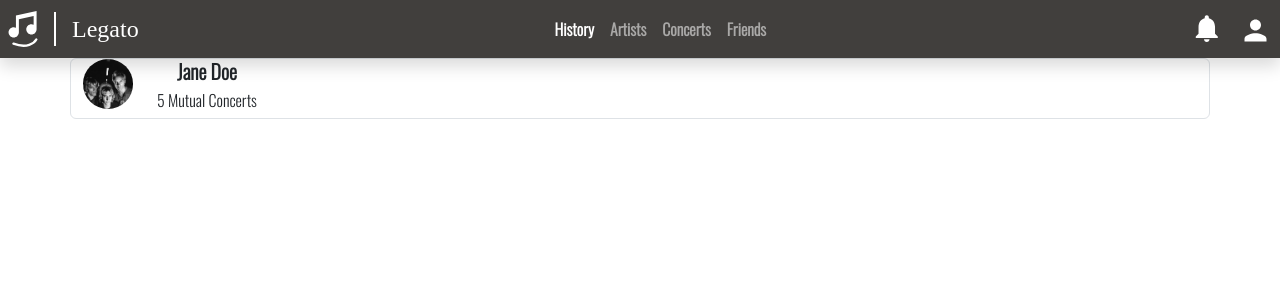
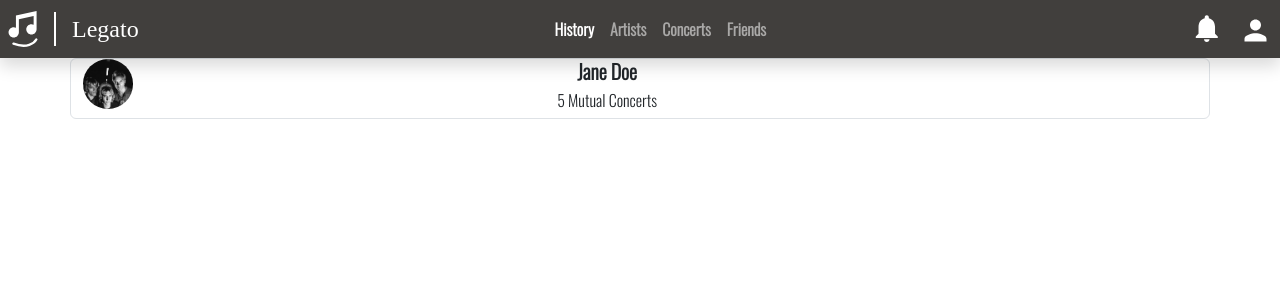
Before and after one commit to SDSC-Cali-Coders/Legato, a React (Create React App) app in the folder frontend/: page / in a window 1280 px wide. Shown: the top 300 px of the page. Built offline with nearby package versions, Linux system fonts and the light colour scheme; a web font is replaced by a local one.

Commit message:
modified:   frontend/src/components/listeningHistory/UserCard.jsx

```diff
--- a/frontend/src/components/listeningHistory/UserCard.jsx
+++ b/frontend/src/components/listeningHistory/UserCard.jsx
@@ -5,7 +5,7 @@ const UserCard = (props) => {
     return (
         <div className="container Oswald_regular border rounded">
             <div className="row justify-content-start">
-                <div className="col-auto text-center">
+                <div className="col-5">
                     <img src={ThePolice} className="img rounded-circle" alt="..." width="50" />
                 </div>
                 <div className="col-auto text-center">
```
